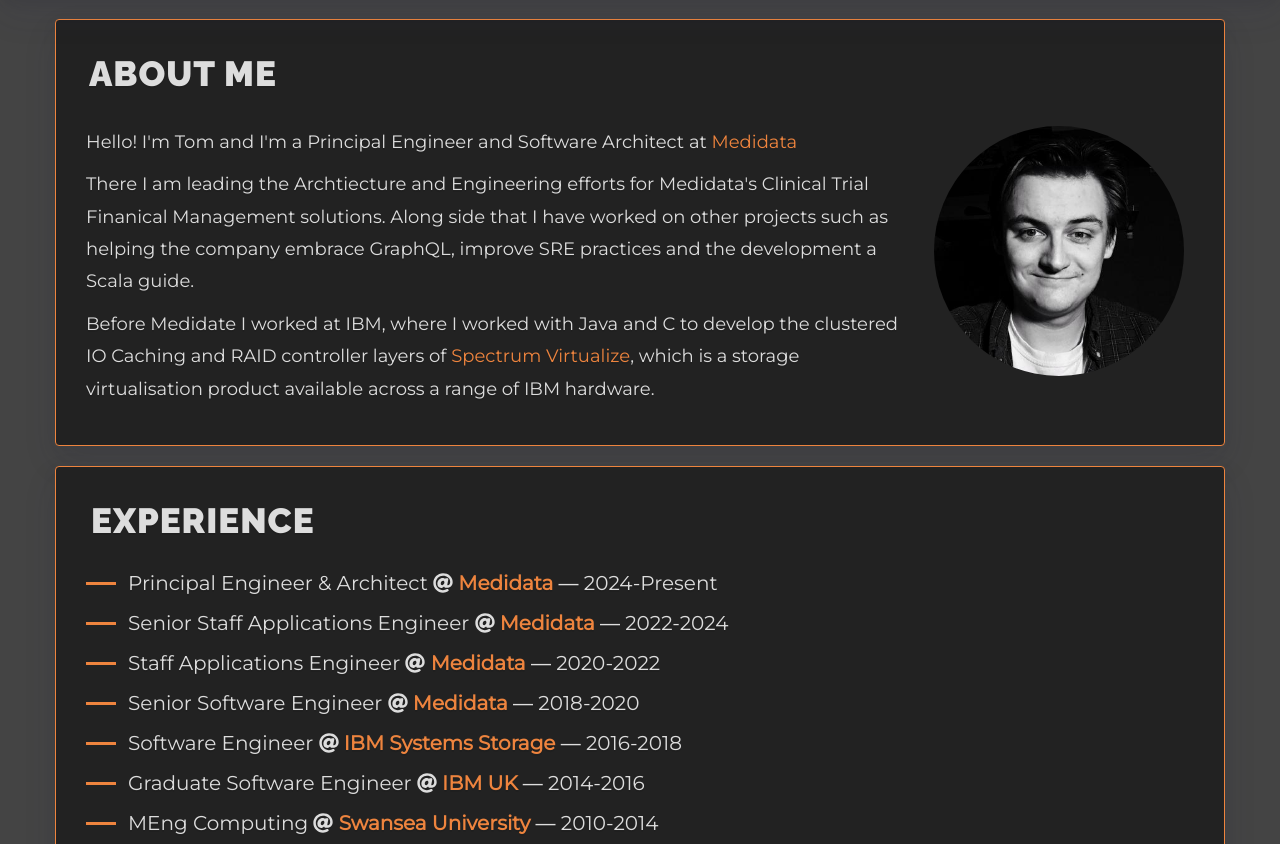
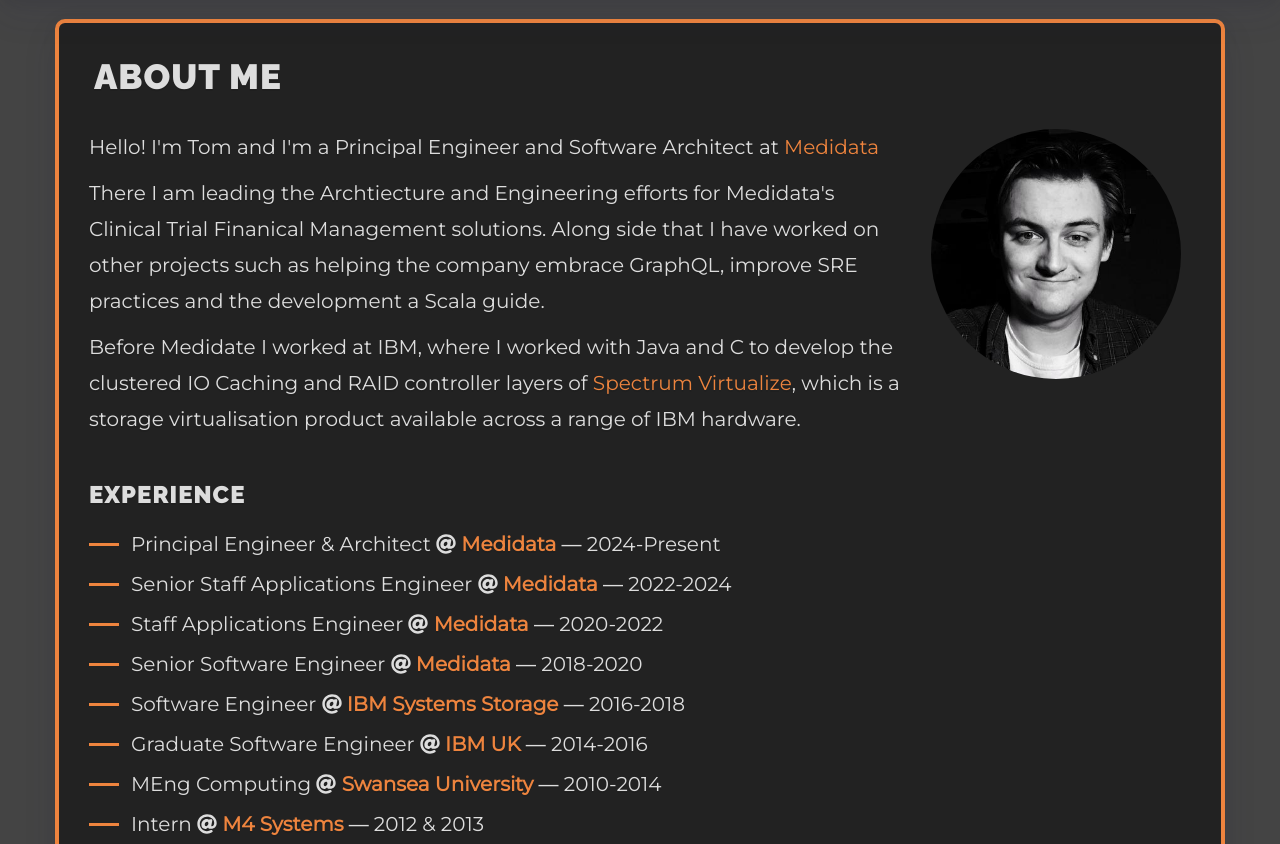
Before and after one commit to tmilner/tmilner.co.uk, a plain HTML site: page index.html in a window 1280 px wide. Shown: the part 82-926 px from the top of the page. Drawn offline with nearby package versions, Linux system fonts and the light colour scheme; a web font is replaced by a local one.

Commit message:
Updating styling

```diff
--- a/css/main.css
+++ b/css/main.css
@@ -2,11 +2,11 @@
   --primary: #ee843e;
   --secondary: #222222;
   text-shadow: 0 2px 0 rgba(0, 0, 0, 0.07);
-  font-family: 'Montserrat', sans-serif;
+  font-family: "Montserrat", sans-serif;
   overflow-x: hidden;
   position: relative;
   background-color: #444444;
-  color:#ddd;
+  color: #ddd;
 }
 html {
   height: 100%;
@@ -14,10 +14,10 @@
 .small {
   font-size: 16px;
 }
-.row{
-  margin:0;
+.row {
+  margin: 0;
 }
-.container{
+.container {
   background: var(--secondary);
   overflow: hidden;
 }
@@ -36,7 +36,7 @@
 h4,
 h5,
 h6 {
-  font-family: 'Raleway', sans-serif;
+  font-family: "Raleway", sans-serif;
   text-transform: uppercase;
   font-weight: 900;
   letter-spacing: 1px;
@@ -55,7 +55,9 @@
   left: 0;
   background-color: var(--secondary);
   text-align: center;
-  box-shadow: rgba(50, 50, 93, 0.0980392) 0px 15px 35px 0px, rgba(0, 0, 0, 0.0666667) 0px 5px 15px 0px;
+  box-shadow:
+    rgba(50, 50, 93, 0.0980392) 0px 15px 35px 0px,
+    rgba(0, 0, 0, 0.0666667) 0px 5px 15px 0px;
   z-index: 100;
   height: 82px;
 }
@@ -63,12 +65,12 @@
   margin-top: 12px;
   color: var(--primary);
   font-size: 26px;
-  font-family: 'Raleway', sans-serif;
+  font-family: "Raleway", sans-serif;
 }
 header nav ul {
   font-size: 1.2em;
   margin-bottom: 10px;
-  font-family: 'Raleway', sans-serif;
+  font-family: "Raleway", sans-serif;
   letter-spacing: 1.5px;
   text-transform: uppercase;
   font-weight: 900;
@@ -90,7 +92,7 @@
 header nav ul li.active {
   border-bottom: var(--primary) 2px solid;
 }
-footer{
+footer {
   background-color: var(--secondary);
 }
 container {
@@ -109,22 +111,21 @@
 section .container {
   margin-bottom: 1em;
   padding-bottom: 15px;
-  box-shadow: rgba(50, 50, 93, 0.0980392) 0px 15px 35px 0px, rgba(0, 0, 0, 0.0666667) 0px 5px 15px 0px;
-  border-bottom-left-radius: 4px;
-  border-bottom-right-radius: 4px;
-  border-top-left-radius: 4px;
-  border-top-right-radius: 4px;
-  border: 1px solid var(--primary);
+  box-shadow:
+    rgba(50, 50, 93, 0.0980392) 0px 15px 35px 0px,
+    rgba(0, 0, 0, 0.0666667) 0px 5px 15px 0px;
+  border-radius: 10px;
+  border: 4px solid var(--primary);
 }
 section .container .title {
   /* border-bottom: #444444 2px solid; */
-  margin: 0 1em 0;  /*removed 1em from bottom */
+  margin: 0 1em 0; /*removed 1em from bottom */
   padding: 15px 0 7px; /*was 20 not 7*/
 }
 section .container .title h2 {
   font-size: 35px;
   margin-left: -15px;
-  margin-right: 30px
+  margin-right: 30px;
 }
 
 section .container .section_text {
@@ -153,7 +154,7 @@
 .inline-logo {
   display: inline-block;
 }
-.bracket h1{
+.bracket h1 {
   font-family: "source-code-pro", monospace;
   font-weight: 900;
   font-size: 5em;
@@ -168,7 +169,7 @@
 }
 section.colour_coded .key {
   display: inline;
-  font-size: 0.70em;
+  font-size: 0.7em;
   font-weight: 900;
   padding-top: 10px;
 }
@@ -204,19 +205,20 @@
   padding-left: 12px;
   padding-right: 20px;
 }
-.colourcontainer{
+.colourcontainer {
   margin-top: -10px;
   margin-bottom: 5px;
 }
 section.colour_coded span a {
   color: var(--primary);
 }
-section.colour_coded .date, section.colour_coded span.level {
+section.colour_coded .date,
+section.colour_coded span.level {
   font-size: 0.6em;
   color: #dddddd;
 }
-small.date{
-  padding-left:10px;
+small.date {
+  padding-left: 10px;
 }
 .social {
   text-align: right;
@@ -232,7 +234,7 @@
 .social .btn-social:hover {
   color: var(--primary);
 }
-.orange-font{
+.orange-font {
   color: var(--primary);
 }
 .img-centered {
@@ -241,13 +243,14 @@
 
 footer {
   border-top: var(--primary) 2px solid;
-  box-shadow: rgba(50, 50, 93, 0.0980392) 0px 15px 35px 0px, rgba(0, 0, 0, 0.0666667) 0px 5px 15px 0px;
+  box-shadow:
+    rgba(50, 50, 93, 0.0980392) 0px 15px 35px 0px,
+    rgba(0, 0, 0, 0.0666667) 0px 5px 15px 0px;
   padding: 20px;
 }
 
 footer h4 {
   line-height: 1.8em;
-
 }
 .light {
   font-weight: 900;
@@ -255,7 +258,6 @@
 }
 
 @media (max-width: 991px) {
-
   header {
     height: 170px;
     padding-top: 10px;
@@ -280,12 +282,12 @@
     margin-top: 1em;
   }
   section.colour_coded h2 {
-    margin-top:5px;
-    margin-bottom:10px;
+    margin-top: 5px;
+    margin-bottom: 10px;
   }
   section.colour_coded .key {
-    font-size:0.7em;
-    margin:0;
+    font-size: 0.7em;
+    margin: 0;
   }
   footer {
     border-top: 0;
@@ -304,7 +306,7 @@
 }
 
 @media (max-width: 564px) {
-  header{
+  header {
     border: 1px solid var(--primary);
   }
   section {
@@ -319,5 +321,4 @@
   section .container {
     border: 0;
   }
-
 }
--- a/index.html
+++ b/index.html
@@ -65,7 +65,7 @@
 
         <content>
             <!-- About Section -->
-            <section id="about">
+            <section id="about" class="colour_coded">
                 <div class="container">
                     <div class="row title">
                         <div class="col-lg-12 text-left">
@@ -80,14 +80,9 @@
                             <p>Before Medidate I worked at IBM, where I worked with Java and C to develop the clustered IO Caching and RAID controller layers of <a href="https://www.ibm.com/uk-en/marketplace/virtualization-software">Spectrum Virtualize</a>, which is a storage virtualisation product available across a range of IBM hardware.</p>
                         </div>
                     </div>
-            </section>
-
-            <!-- Resume Section -->
-            <section id="experiance" class="colour_coded">
-                <div class="container">
-                    <div class="row title">
+                    <div class="row sub-title">
                         <div class="col-xs-12 text-left">
-                            <h2>Experience</h2>
+                            <h3>Experience</h3>
                         </div>
                     </div>
                     <div class="col-lg-12 col-xs-12 colourcontainer section_text">
@@ -205,7 +200,7 @@
             <div class="container">
                 <div class="row">
                     <div class="col-lg-12">
-                        <h4>&copy; Tom Milner 2016-2025.</h4>
+                        <h4>&copy; Tom Milner 2025.</h4>
                     </div>
                 </div>
             </div>
```
